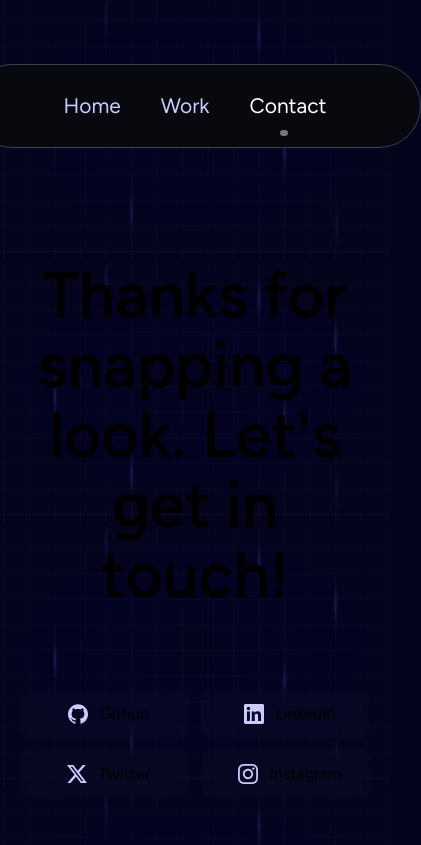
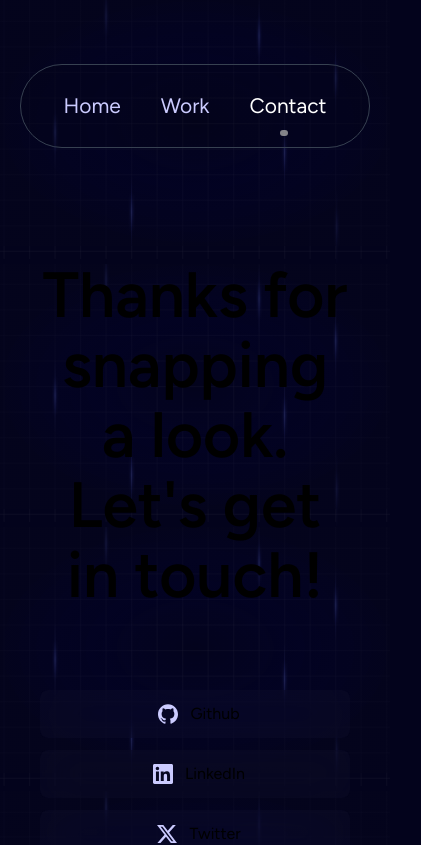
Before and after one commit to Marko026/portfolio, a Next.js app: page /contact in a window 390 px wide. Shown: the top 845 px of the page, 421 px wide, since content can reach past the window. Built offline with nearby package versions, Linux system fonts and the light colour scheme; grey boxes are pictures that could not be loaded.

Commit message:
Update styling and layout in contact, layout, page, work, ProjectCard, and navbar components

```diff
--- a/app/contact/page.tsx
+++ b/app/contact/page.tsx
@@ -3,10 +3,10 @@ import Link from "next/link";
 
 const Contact = () => {
   return (
-    <section className="px-5">
+    <section className="px-5 max-w-4xl mx-auto">
       <div className=" text-center mt-28">
         <h1 className="h1-semibold h-fit">
-          Thanks for snapping a look. Let's get in touch!{" "}
+          Thanks for snapping a look. Let's get in touch!
         </h1>
       </div>
       <div className="flex justify-between gap-3 flex-wrap mx-auto py-20">
@@ -14,7 +14,7 @@ const Contact = () => {
           href="
           https://www.linkedin.com/in/morrent/"
           target="_blank"
-          className="grow  basis-2/5 lg:basis-1/5  bg-black-200 bg-opacity-20 backdrop-blur-xl flex items-center justify-center rounded-[8px] py-3 px-7 ">
+          className="grow  sm:basis-2/5 lg:basis-1/5  bg-black-200 bg-opacity-20 backdrop-blur-xl flex items-center justify-center rounded-[8px] py-3 px-7 ">
           <Image
             src="/github.svg"
             width={20}
@@ -28,7 +28,7 @@ const Contact = () => {
           href="
           /vector-1.svg"
           target="_blank"
-          className="grow basis-2/5 lg:basis-1/5 bg-black-200 bg-opacity-20  backdrop-blur-xl flex items-center justify-center rounded-[8px] py-3 px-7 ">
+          className="grow sm:basis-2/5 lg:basis-1/5 bg-black-200 bg-opacity-20  backdrop-blur-xl flex items-center justify-center rounded-[8px] py-3 px-7 ">
           <Image
             src="/x.svg"
             width={20}
@@ -42,7 +42,7 @@ const Contact = () => {
           href="
           https://twitter.com/morrent_"
           target="_blank"
-          className="grow basis-2/5  lg:basis-1/5 bg-black-200 bg-opacity-20 backdrop-blur-xl flex items-center justify-center rounded-[8px] py-3 px-7  ">
+          className="grow sm:basis-2/5  lg:basis-1/5 bg-black-200 bg-opacity-20 backdrop-blur-xl flex items-center justify-center rounded-[8px] py-3 px-7  ">
           <Image
             src="/t.svg"
             width={20}
@@ -56,7 +56,7 @@ const Contact = () => {
           href="
           https://www.facebook.com/morrent"
           target="_blank"
-          className="grow basis-2/5  lg:basis-1/5  bg-black-200 bg-opacity-20 backdrop-blur-xl	 flex items-center justify-center rounded-[8px] py-3 px-7 ">
+          className="grow sm:basis-2/5  lg:basis-1/5  bg-black-200 bg-opacity-20 backdrop-blur-xl	 flex items-center justify-center rounded-[8px] py-3 px-7 ">
           <Image
             src="/instagram.svg"
             width={20}
--- a/app/layout.tsx
+++ b/app/layout.tsx
@@ -18,7 +18,7 @@ export default function RootLayout({
       <body className="font-figTree relative bg-[#03031C] ">
         <ThemeProvider attribute="class" disableTransitionOnChange>
           <main
-            className="pt-16  min-h-screen"
+            className="pt-16  min-h-screen px-5"
             style={{ background: `url(/squer.svg)` }}>
             <div className="max-w-[1440px] mx-auto">
               <Navbar />
--- a/app/page.tsx
+++ b/app/page.tsx
@@ -17,9 +17,11 @@ export default async function Home() {
           precision
         </p>
       </div>
-      <Link href="/work" className="mt-9 px-10 py-4 gradient rounded-full">
-        <div className="flex items-center gap-2">
-          <p className="paragraph-normal">See my work</p>
+      <Link
+        href="/work"
+        className="mt-9 px-10 py-4 gradient rounded-full hover:ml-5  duration-500">
+        <div className="px-6 py-4 rounded-full flex items-center gap-2 bg-gradient-to-r from-[#0026FF] to-[#C1A4FF]">
+          <p className="paragraph-normal ">See my work</p>
           <Image src="/icons/Vector.svg" width={10} height={10} alt="arrow" />
         </div>
       </Link>
--- a/app/work/page.tsx
+++ b/app/work/page.tsx
@@ -14,7 +14,7 @@ const CaseStudies = async () => {
         <h1 className="h1-semibold ">
           Passionate About Crafting Functional Online Experiences
         </h1>
-        <p className="paragraph-regular text-white-800">
+        <p className="paragraph-regular text-white-800 mt-6">
           Dive into a spectrum of projects that reflect my passion, skill, and
           commitment
         </p>
--- a/components/ProjectCard/page.tsx
+++ b/components/ProjectCard/page.tsx
@@ -12,10 +12,10 @@ import { allProjects } from "@/types";
 import { urlFor } from "@/sanity/lib/sanity";
 const ProjectCard = ({ project }: { project: allProjects }) => {
   return (
-    <Link href={`/work/${project.slug}`} key={project._id} className="w-3/6 ">
+    <Link href={`/work/${project.slug}`} key={project._id} className="w-[55%]">
       <Card className="border-none bg-black-200">
         <div className="bg-white rounded-xl shadow-md hover:shadow-glow duration-500">
-          <CardHeader className="pb-2">
+          <CardHeader className="p-1.5">
             <Image
               src={urlFor(project.imageTitle).url()}
               alt={project.title}
@@ -24,10 +24,10 @@ const ProjectCard = ({ project }: { project: allProjects }) => {
               priority={true}
               className="object-contain w-full h-full rounded-lg mb-3"
             />
-            <CardTitle className="">{project.title}</CardTitle>
+            <CardTitle>{project.title}</CardTitle>
           </CardHeader>
-          <CardContent className="mb-5">
-            <p className="base-regular text-white-800">
+          <CardContent className="mb-5 !p-2 ">
+            <p className="base-regular text-white-800 mb-3">
               Unleashing Opportunities in Your Job Search Journey
             </p>
           </CardContent>
--- a/components/navbar/page.tsx
+++ b/components/navbar/page.tsx
@@ -13,8 +13,7 @@ const Navbar = () => {
 
   return (
     <nav className="flex justify-center items-center ">
-      <div>
-        <div className="w-[451px]  flex justify-center py-7 px-2 border  border-gray-700   rounded-full  bg-black-100 gap-10 ">
+      <div className="w-[451px]  flex justify-center py-7 px-2 border  border-gray-700   rounded-full  bg-black-100 bg-opacity-20 gap-10 ">
         {pages.map((page: PageTypes) => (
           <Link
             key={page.path}
@@ -39,7 +38,6 @@ const Navbar = () => {
           </Link>
         ))}
       </div>
-      </div>
     </nav>
   );
 };
```
Lines whose indentation alone changed are shown as unchanged.
